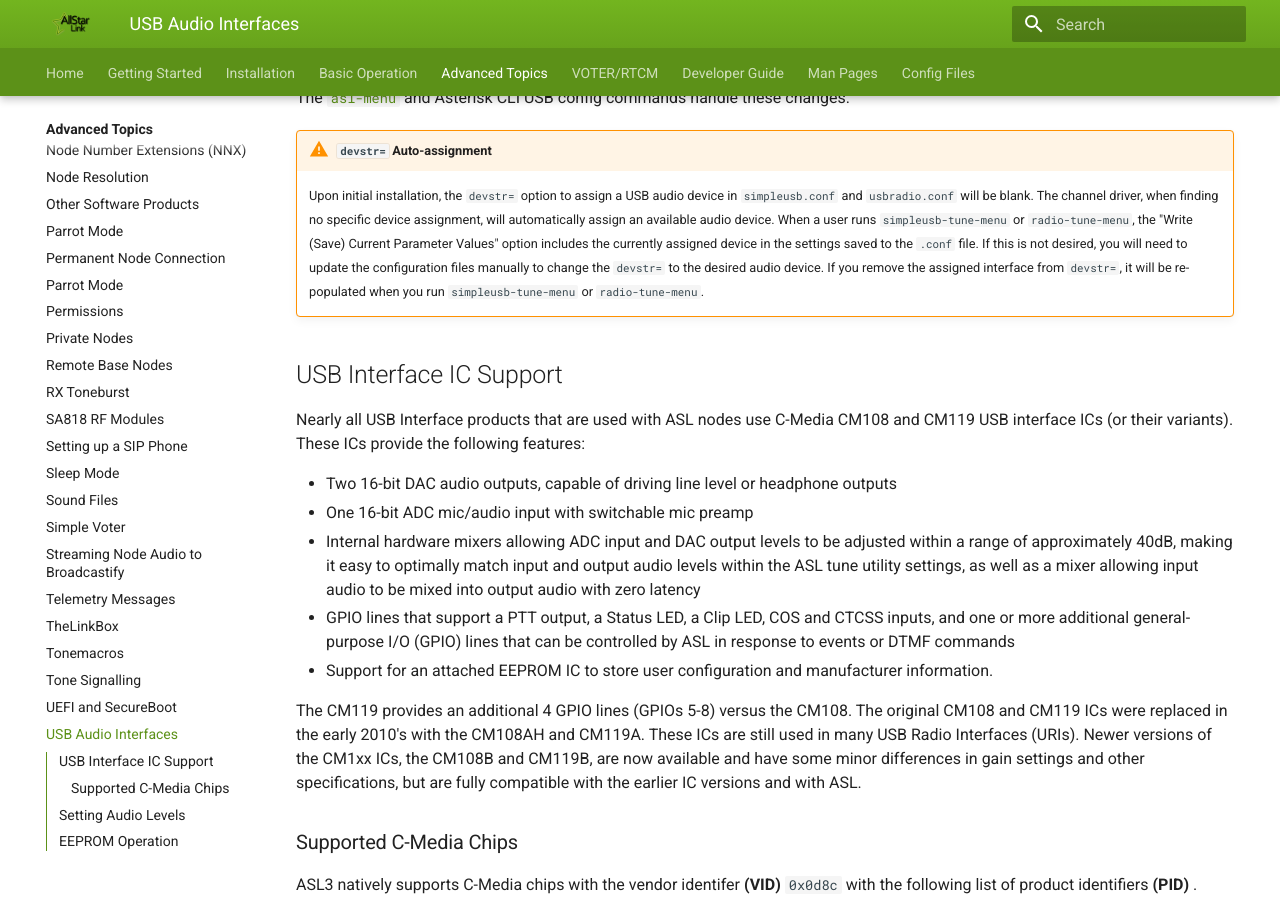
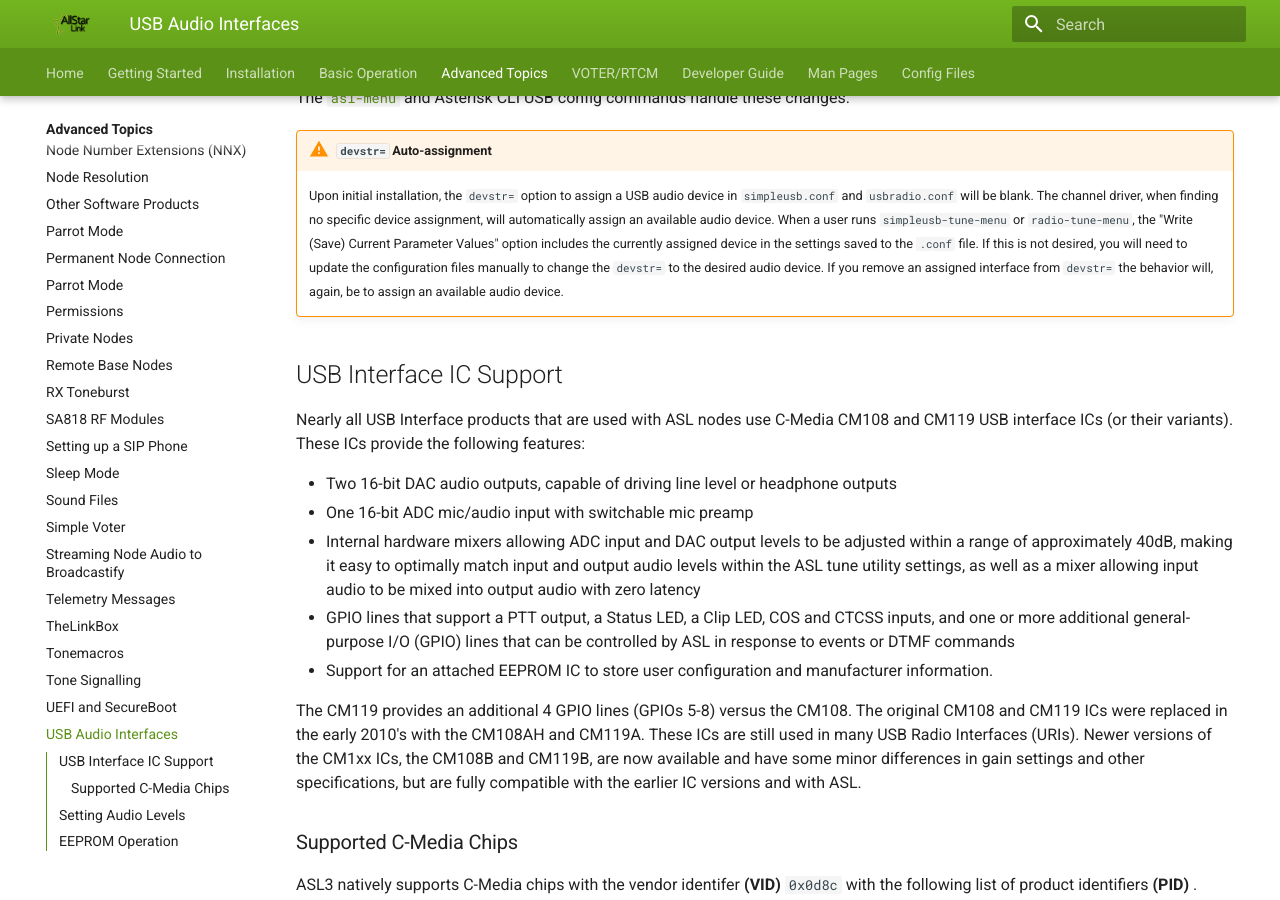
Before and after one commit to AllStarLink/ASL3-Manual, an MkDocs documentation site: the page built from docs/adv-topics/usbinterfaces.md, in a window 1280 px wide and 900 px high, scrolled down 391 px. Built offline with MkDocs 1.6.1 and Material for MkDocs 9.7.7, drawn with Linux system fonts in a browser that asks for light colours.

Commit message:
Revise note wording.

```diff
--- a/docs/adv-topics/usbinterfaces.md
+++ b/docs/adv-topics/usbinterfaces.md
@@ -10,7 +10,7 @@
 The [`asl-menu`](../user-guide/index.md) and Asterisk CLI USB config commands handle these changes.
 
 !!! warning "`devstr=` Auto-assignment"
-    Upon initial installation, the `devstr=` option to assign a USB audio device in `simpleusb.conf` and `usbradio.conf` will be blank. The channel driver, when finding no specific device assignment, will automatically assign an available audio device. When a user runs `simpleusb-tune-menu` or `radio-tune-menu`, the "Write (Save) Current Parameter Values" option includes the currently assigned device in the settings saved to the `.conf` file. If this is not desired, you will need to update the configuration files manually to change the `devstr=` to the desired audio device. If you remove the assigned interface from `devstr=`, it will be re-populated when you run `simpleusb-tune-menu` or `radio-tune-menu`.
+    Upon initial installation, the `devstr=` option to assign a USB audio device in `simpleusb.conf` and `usbradio.conf` will be blank. The channel driver, when finding no specific device assignment, will automatically assign an available audio device. When a user runs `simpleusb-tune-menu` or `radio-tune-menu`, the "Write (Save) Current Parameter Values" option includes the currently assigned device in the settings saved to the `.conf` file. If this is not desired, you will need to update the configuration files manually to change the `devstr=` to the desired audio device. If you remove an assigned interface from `devstr=` the behavior will, again, be to assign an available audio device.
 
 
 ## USB Interface IC Support
```
